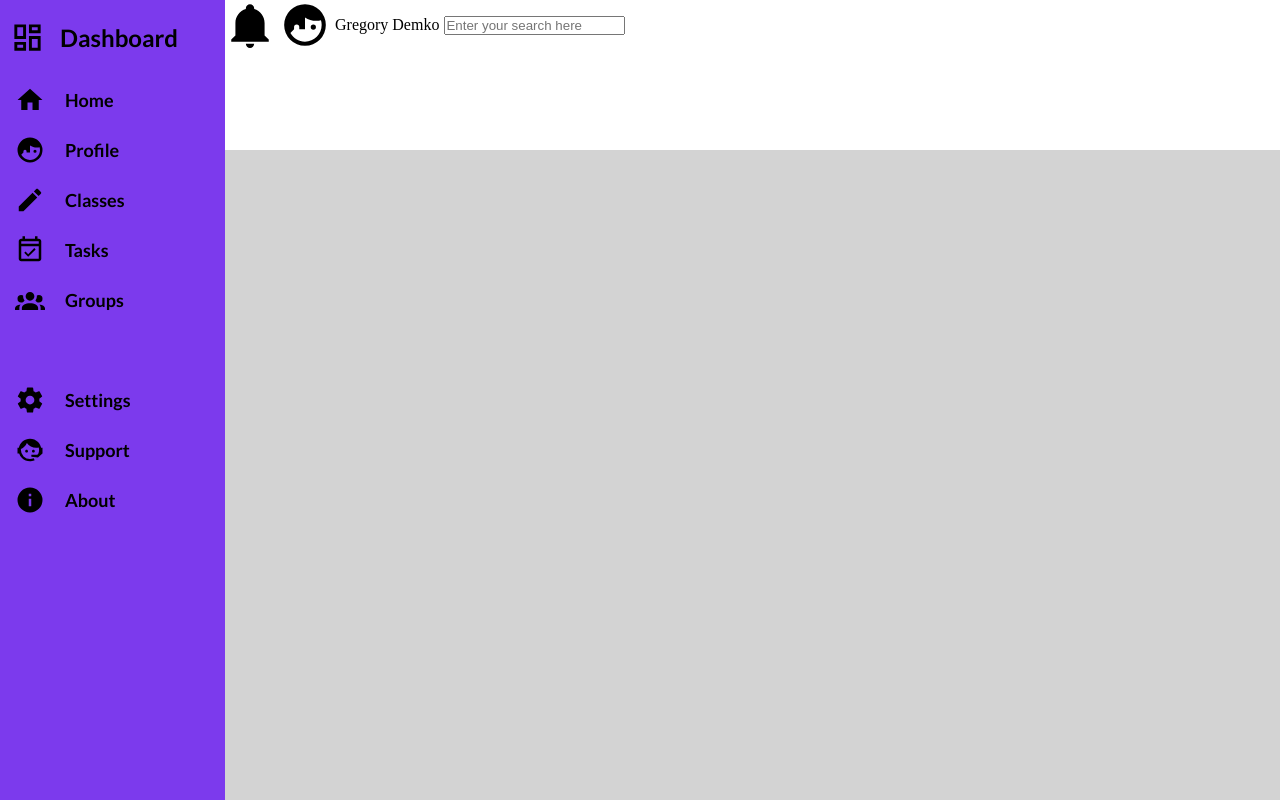
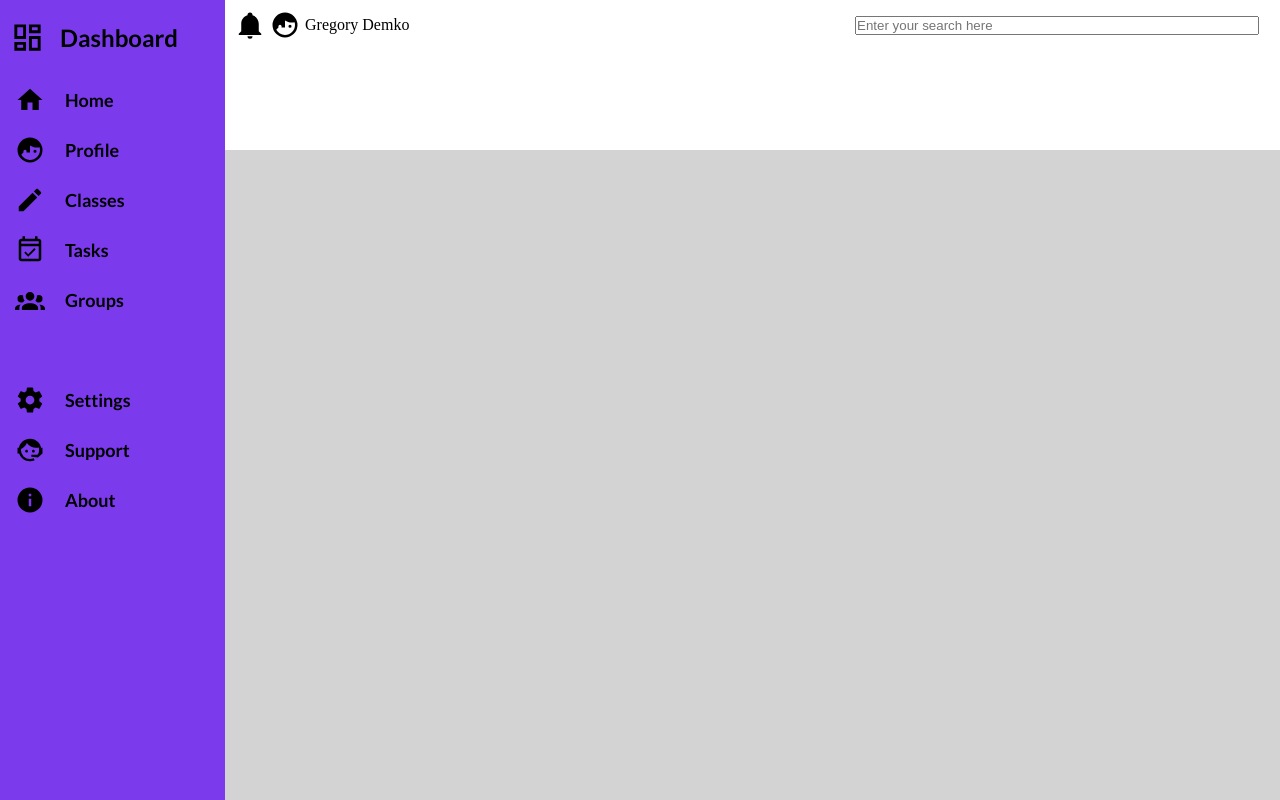
Before and after one commit to gdemko6/dashboard, a plain HTML site: page index.html in a window 1280 px wide. Drawn offline with Linux system fonts and the light colour scheme.

Commit message:
add basic navbar

```diff
--- a/styles.css
+++ b/styles.css
@@ -57,17 +57,32 @@ body {
 
 #header {
     grid-column-start: 2;
+
 }
 
 .flexcontainertop {
     display: flex;
     align-items: center;
     gap: 5px;
+    padding-left: 10px;
+    justify-content: left;
 }
 
+#searchbar {
+    margin-left: auto;
+    margin-right: 25px;
+    width: min(60%, 400px);
+}
+#searchbar input {
+    width: 100%;
+}
 
 #main {
     grid-row-start: 2;
     grid-column-start: 2;
     background-color: lightgray;
 }
+#profilepic, #notification {
+    width: 30px;
+
+}
```
